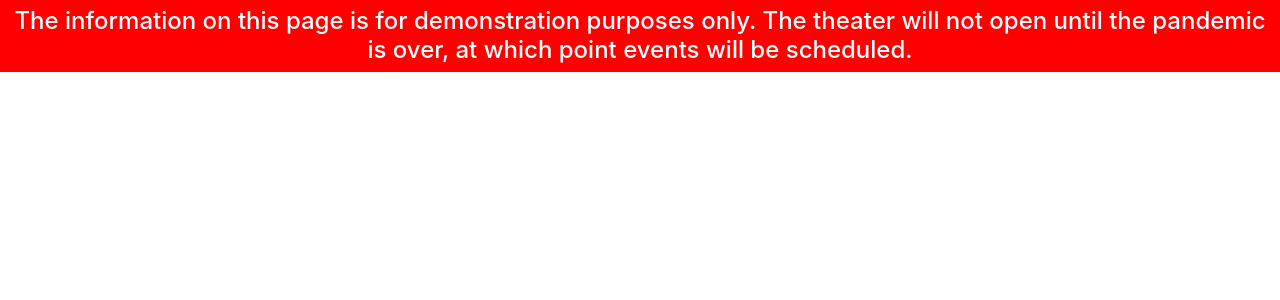
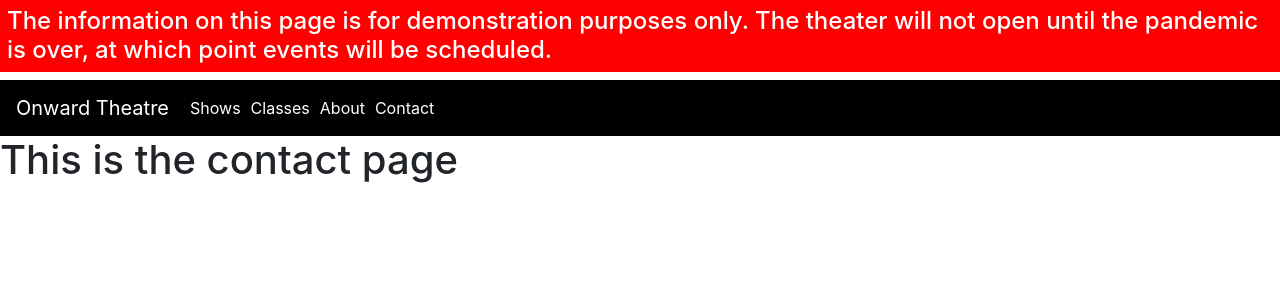
Before and after one commit to roblingjohn/onward-theatre, a React (Create React App) app in the folder client/: page /contact in a window 1280 px wide. Shown: the top 300 px of the page. Built offline with nearby package versions, Linux system fonts and the light colour scheme.

Commit message:
created navbar and about and contact pages

```diff
--- a/client/src/App.css
+++ /dev/null
@@ -1,38 +0,0 @@
-.App {
-  text-align: center;
-}
-
-.App-logo {
-  height: 40vmin;
-  pointer-events: none;
-}
-
-@media (prefers-reduced-motion: no-preference) {
-  .App-logo {
-    animation: App-logo-spin infinite 20s linear;
-  }
-}
-
-.App-header {
-  background-color: #282c34;
-  min-height: 100vh;
-  display: flex;
-  flex-direction: column;
-  align-items: center;
-  justify-content: center;
-  font-size: calc(10px + 2vmin);
-  color: white;
-}
-
-.App-link {
-  color: #61dafb;
-}
-
-@keyframes App-logo-spin {
-  from {
-    transform: rotate(0deg);
-  }
-  to {
-    transform: rotate(360deg);
-  }
-}
--- a/client/src/App.js
+++ b/client/src/App.js
@@ -1,11 +1,13 @@
 import React, { useEffect } from "react";
 import { BrowserRouter as Router, Switch, Route } from "react-router-dom";
 import axios from "axios";
-import "./App.css";
 import UnderConstruction from "./components/UnderConstruction";
 import Home from "./containers/Home";
 import Shows from "./containers/Shows";
 import Classes from "./containers/Classes";
+import OTNavbar from "./components/OTNavbar";
+import Contact from "./containers/Contact";
+import About from "./containers/About";
 
 function App() {
   // useEffect(() => {
@@ -17,9 +19,12 @@ function App() {
     <div className="App">
       <UnderConstruction />
       <Router>
+        <OTNavbar/>
         <Switch>
           <Route exact path="/shows" component={Shows} />
           <Route exact path="/classes" component={Classes} />
+          <Route exact path="/about" component={About} />
+          <Route exact path="/contact" component={Contact} />
           <Route exact path="/" component={Home} />
         </Switch>
       </Router>
--- /dev/null
+++ b/client/src/components/OTNavbar.jsx
@@ -0,0 +1,36 @@
+import React from "react";
+import { Navbar, Nav } from "react-bootstrap";
+import { Link } from "react-router-dom";
+
+const OTNavbar = () => {
+  return (
+    <div>
+      <Navbar variant="dark" expand="sm" className="otNavbar">
+        <Navbar.Brand className="navbarBrand">
+          <Link to="/" className="brandLink">
+            Onward Theatre
+          </Link>
+        </Navbar.Brand>
+        <Navbar.Toggle aria-controls="basic-navbar-nav" />
+        <Navbar.Collapse id="basic-navbar-nav">
+          <Nav className="mr-auto">
+            <Link to="/shows" className="navlink">
+              Shows
+            </Link>
+            <Link to="/classes" className="navlink">
+              Classes
+            </Link>
+            <Link to="/about" className="navlink">
+              About
+            </Link>
+            <Link to="/contact" className="navlink">
+              Contact
+            </Link>
+          </Nav>
+        </Navbar.Collapse>
+      </Navbar>
+    </div>
+  );
+};
+
+export default OTNavbar;
--- /dev/null
+++ b/client/src/containers/About.jsx
@@ -0,0 +1,11 @@
+import React from 'react';
+
+const About = () => {
+    return (
+        <div>
+            <h1>This is the about page</h1>
+        </div>
+    );
+};
+
+export default About;
--- /dev/null
+++ b/client/src/containers/Contact.jsx
@@ -0,0 +1,11 @@
+import React from 'react';
+
+const Contact = () => {
+    return (
+        <div>
+            <h1>This is the contact page</h1>
+        </div>
+    );
+};
+
+export default Contact;
--- a/client/src/index.css
+++ b/client/src/index.css
@@ -1,14 +1,14 @@
 body {
   margin: 0;
-  font-family: -apple-system, BlinkMacSystemFont, 'Segoe UI', 'Roboto', 'Oxygen',
-    'Ubuntu', 'Cantarell', 'Fira Sans', 'Droid Sans', 'Helvetica Neue',
+  font-family: -apple-system, BlinkMacSystemFont, "Segoe UI", "Roboto", "Oxygen",
+    "Ubuntu", "Cantarell", "Fira Sans", "Droid Sans", "Helvetica Neue",
     sans-serif;
   -webkit-font-smoothing: antialiased;
   -moz-osx-font-smoothing: grayscale;
 }
 
 code {
-  font-family: source-code-pro, Menlo, Monaco, Consolas, 'Courier New',
+  font-family: source-code-pro, Menlo, Monaco, Consolas, "Courier New",
     monospace;
 }
 
@@ -17,3 +17,19 @@ code {
   color: white;
   padding: 7px;
 }
+
+.otNavbar {
+  background-color: black;
+}
+
+.navlink {
+  margin: 5px;
+}
+
+a.brandLink {
+  color: white;
+}
+
+a.navlink {
+  color: white;
+}
```
